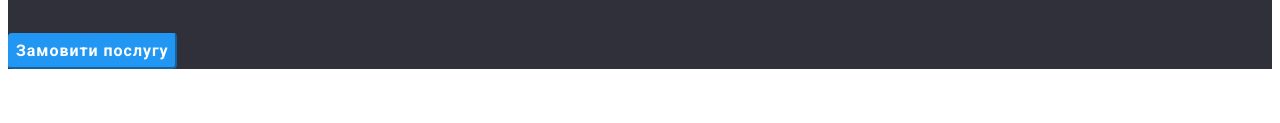
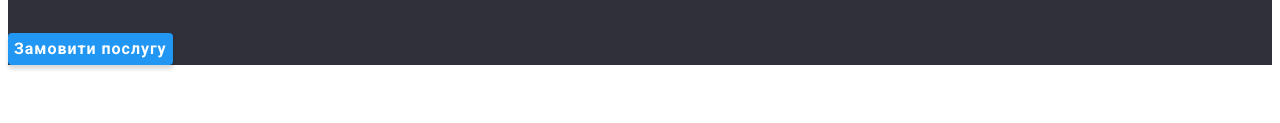
Before and after one commit to AndriiKrymchak/goit-markup-hw-02, a plain HTML site: page index.html in a window 1280 px wide. Shown: the part 251-374 px from the top of the page. Drawn offline with Linux system fonts and the light colour scheme.

Commit message:
Додає тінь кнопки Hero

```diff
--- a/css/styles.css
+++ b/css/styles.css
@@ -103,10 +103,13 @@ body {
   background-color: var(--accent-color);
   border-color: var(--accent-color);
   border-radius: 4px;
+  border-style: none;
   font-weight: 700;
   font-size: 16px;
   line-height: 1.88;
   letter-spacing: 0.06em;
+  box-shadow: 0px 4px 4px rgba(0, 0, 0, 0.15);
+  border-radius: 4px;
 }
 
 .button-hero:hover,
```
